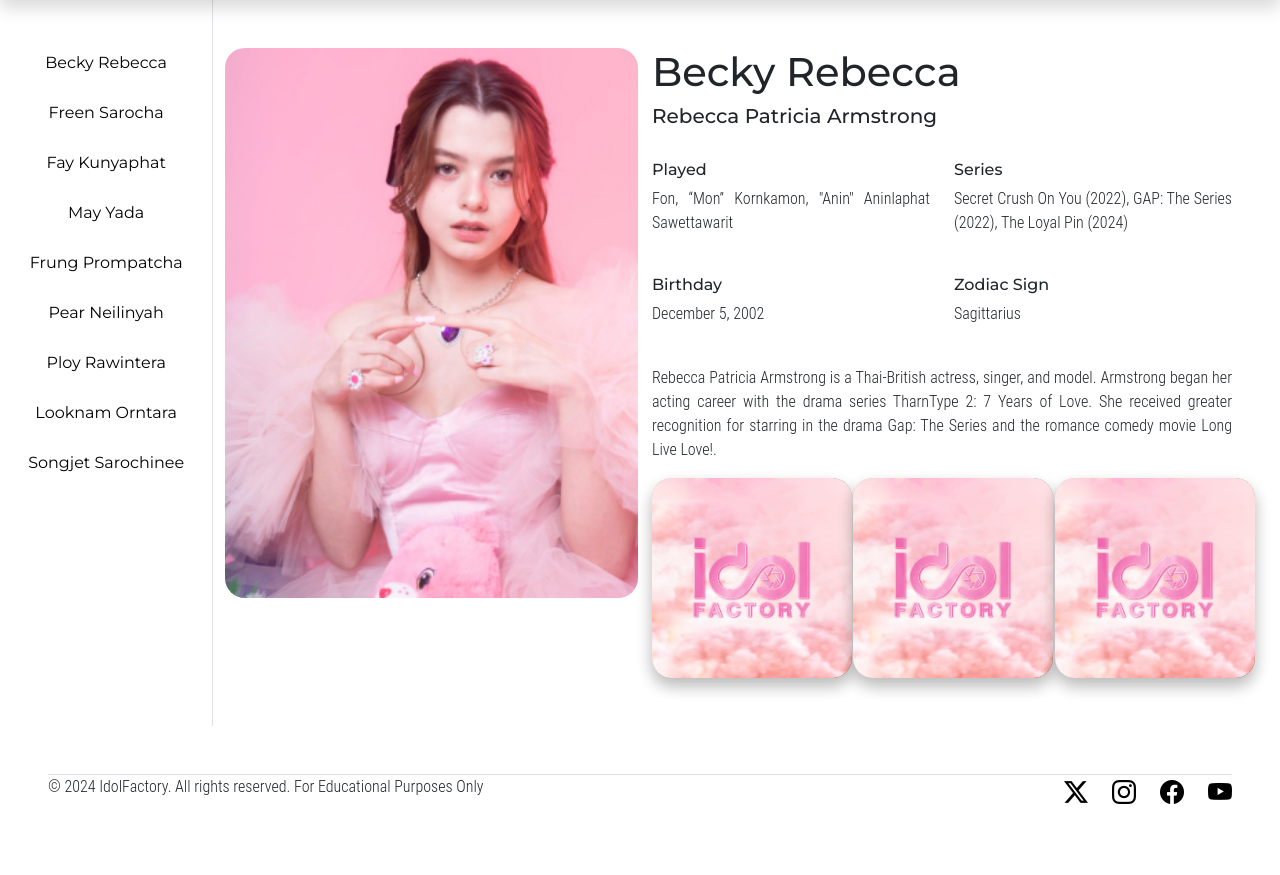
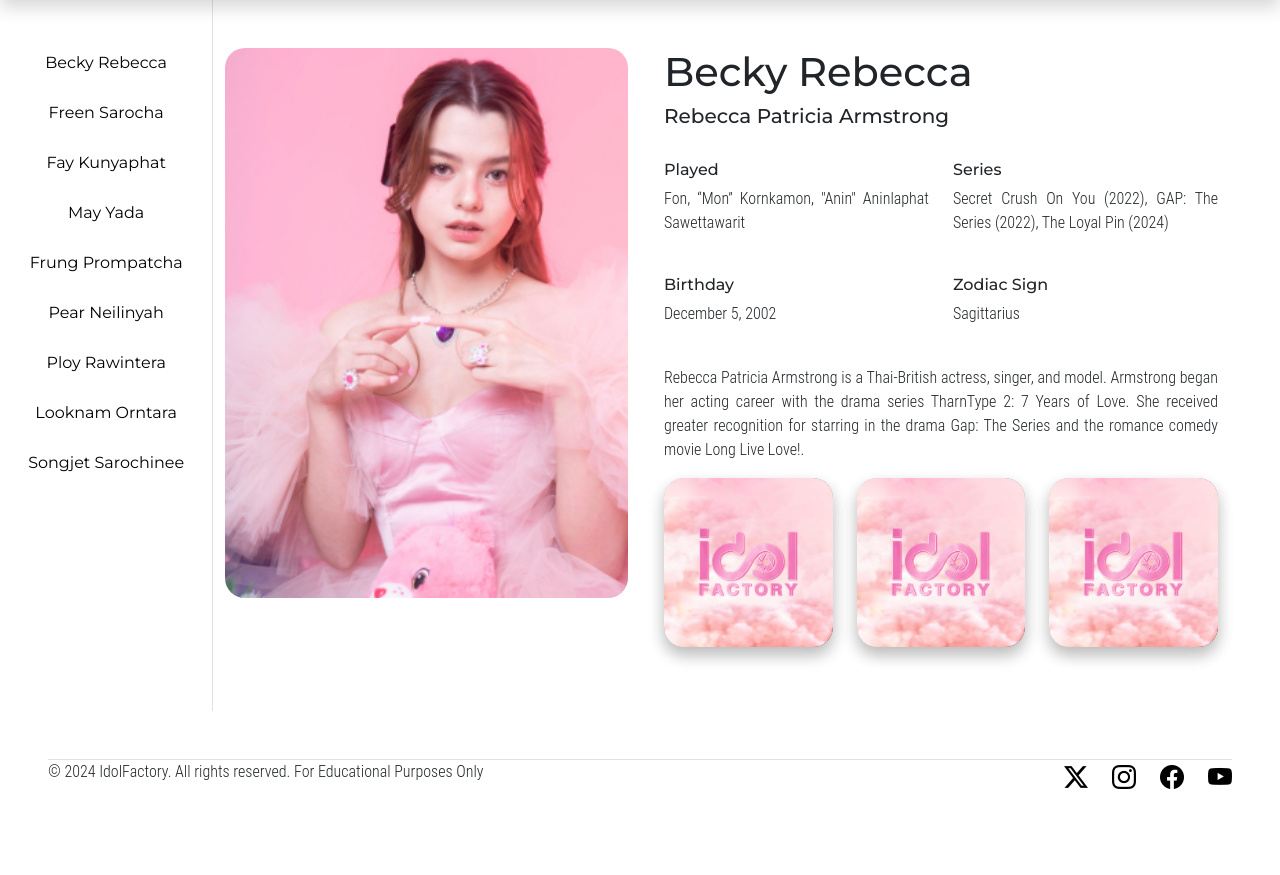
Before and after one commit to AJBernardo/AJBernardo.github.io, a PHP site: the page made by projects/ACTIVITY 06/artists.html in a window 1280 px wide. Shown: the part 60-935 px from the top of the page. After the commit the page ends 849 px from the top, so only its background shows below. Run offline with PHP 8.4, Linux system fonts and the light colour scheme; some web fonts are replaced.

Commit message:
Fixed the responsiveness of the project file - ACTIVITY 06

```diff
--- a/projects/ACTIVITY 06/artists.html
+++ b/projects/ACTIVITY 06/artists.html
@@ -42,18 +42,18 @@
   <!-- ARTISTS SELECTION -->
   <div class="artists container-fluid">
     <div class="row">
-      <div class="col-md-2 col-12 border-end py-5 p-0" id="artists-column"></div>
-      <div class=" artist-photobox col-md-4 col-12 py-5">
+      <div class="col-12 col-xl-2 border-end py-5 p-0" id="artists-column"></div>
+      <div class=" artist-photobox col-12 col-lg-6 col-xl-4 py-5">
         <div class="artist-photo container">
-          <img id= "artist-photo" src="img/becky.png">
+          <img id= "artist-photo" src="img/becky.png" class="img-fluid object-fit-cover">
         </div>
       </div>
-      <div class="artist-info col-md-6 col-12 py-5 pe-5">
-        <div class="row">
+      <div class="artist-info col-12 col-lg-6 col-xl-6 py-5">
+        <div class="row p-0 m-0">
           <h1 class="diplay-1" id="artist-name">Becky Rebecca</h1>
           <h5 id="full-name">Rebecca Patricia Armstrong</h5>
         </div>
-        <div class="row mt-4">
+        <div class="row mt-4 p-0 m-0">
           <div class="col-6">
             <h6>Played</h6>
             <p id="roles">Fon, “Mon” Kornkamon, "Anin" Aninlaphat Sawettawarit</p>
@@ -63,7 +63,7 @@
             <p id="series">Secret Crush On You (2022), GAP: The Series (2022), The Loyal Pin (2024)</p>
           </div>
         </div>
-        <div class="row mt-4">
+        <div class="row mt-4 p-0 m-0">
           <div class="col-6">
             <h6>Birthday</h6>
             <p id="birthday">December 5, 2002</p>
@@ -73,25 +73,25 @@
             <p id="zodiac-sign">Sagittarius</p>
           </div>
         </div>
-        <div class="row mt-4">
+        <div class="row mt-4 p-0 m-0">
           <p id="intro">Rebecca Patricia Armstrong is a Thai-British actress, singer, and model. Armstrong began her acting career with the drama series TharnType 2: 7 Years of Love. She received greater recognition for starring in the drama Gap: The Series and the romance comedy movie Long Live Love!.</p>
         </div>
-        <div class="row" id="photo-gallery">
-          <div class="col-4">
+        <div class="row p-0 m-0" id="photo-gallery p-0">
+          <div class="col-12 col-sm-4 mb-3 p-auto">
             <div class="gallery-item">
               <img class="shadow" src="img/becky-gal.png" alt="SCOY" id="hover-photo1">
               <img class="shadow" src="img/cardfront.jpg" alt="SCOY" id="first-photo"  onmouseover="crossFadeEffect('first-photo')" onmouseout="resetImage('first-photo')">
             </div>
           </div>
 
-          <div class="col-4">
+          <div class="col-12 col-sm-4 mb-3 p-auto">
             <div class="gallery-item">
               <img class="shadow" src="img/becky-gal.png" alt="SCOY" id="hover-photo2">
               <img class="shadow" src="img/cardfront.jpg" alt="SCOY" id="second-photo"  onmouseover="crossFadeEffect('second-photo')" onmouseout="resetImage('second-photo')">
             </div>
           </div>
 
-          <div class="col-4">
+          <div class="col-12 col-sm-4 mb-3 p-auto">
             <div class="gallery-item">
               <img class="shadow" src="img/becky-gal.png" alt="SCOY" id="hover-photo3">
               <img class="shadow" src="img/cardfront.jpg" alt="SCOY" id="third-photo"  onmouseover="crossFadeEffect('third-photo')" onmouseout="resetImage('third-photo')">
--- a/projects/ACTIVITY 06/css/artists.css
+++ b/projects/ACTIVITY 06/css/artists.css
@@ -25,22 +25,31 @@
 .artist-info{
     text-align: justify;
     font-weight: 400;
+    padding-right: 50px;
 }
 
 .gallery-item {
     position: relative;
-    width: 200px;
-    height: 200px;
+    width: 100%;
+    padding-top: 100%;
     margin: auto;
+    border-radius: 20px;
 }
 
 .gallery-item img {
     position: absolute;
     top: 0;
     left: 0;
-    width: 200px;
-    height: 200px;
+    width: 100%;
+    height: 100%;
     object-fit: cover;
     border-radius: 20px;
     transition: opacity 0.5s ease;
 }
+
+@media (max-width: 992px) {
+    .artist-info{
+        padding-right: 0;
+        padding-left: 0;
+    }
+}
--- a/projects/ACTIVITY 06/js/home.js
+++ b/projects/ACTIVITY 06/js/home.js
@@ -33,7 +33,7 @@ for (var i = 0; i < shows.length; i++) {
 
     showsList.innerHTML +=
     `<div class="col-lg-4 col-sm-6 col-12 mb-5">
-        <div class="shows-item">
+        <div class="shows-item container-fluid">
           <img class="shadow" src="img/${hoverPosters[i]}" alt="SCOY" id="hover-poster${i}">
           <img class="shadow" src="img/${showsPosters[i]}" alt="SCOY" id="poster${i}"  onmouseover="crossFadeEffect('poster${i}')" onmouseout="resetImage('poster${i}')")>
         </div>
```
Also changed, not shown: projects/ACTIVITY 06/css/home.css (+7 -10 lines).
